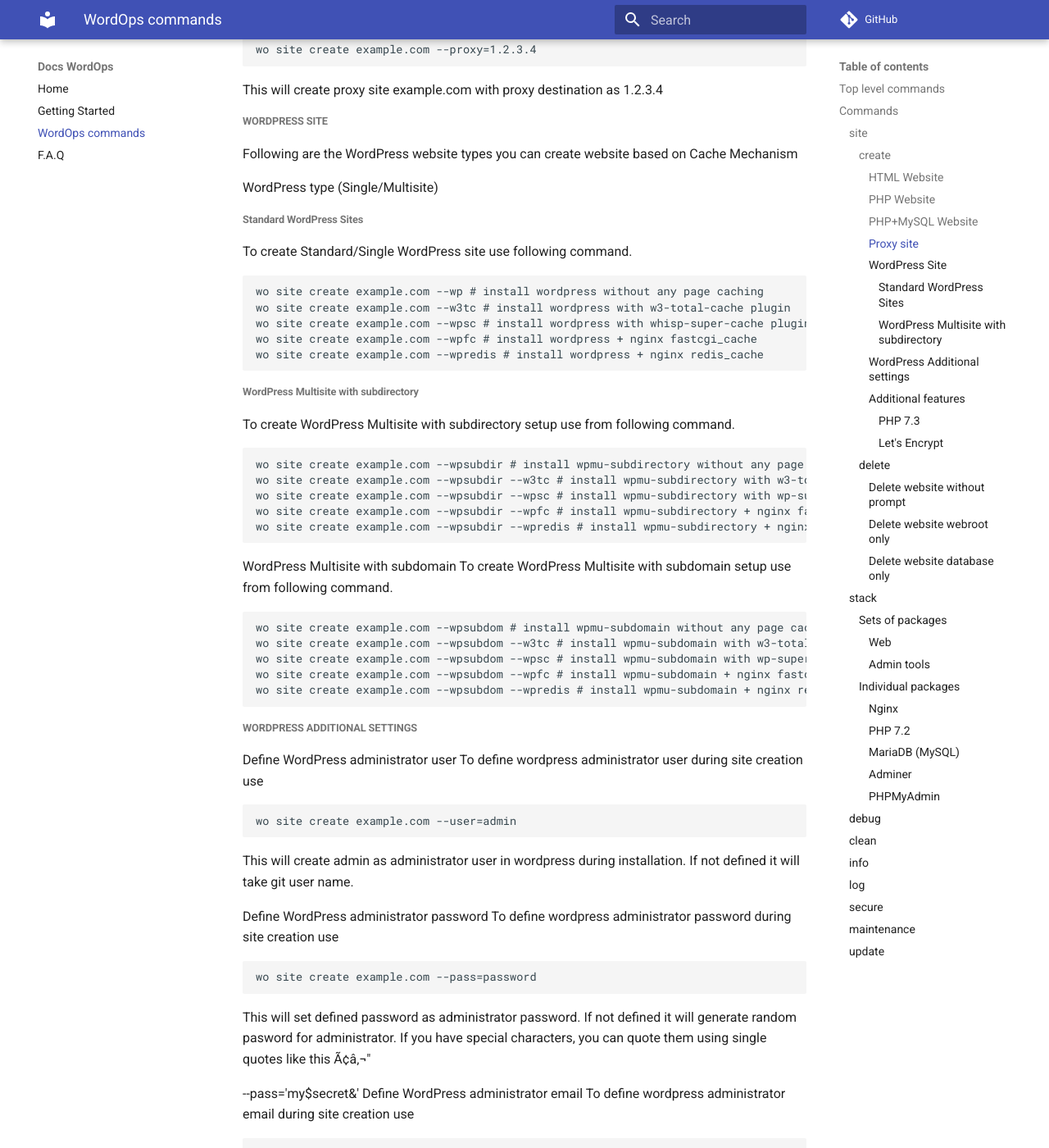
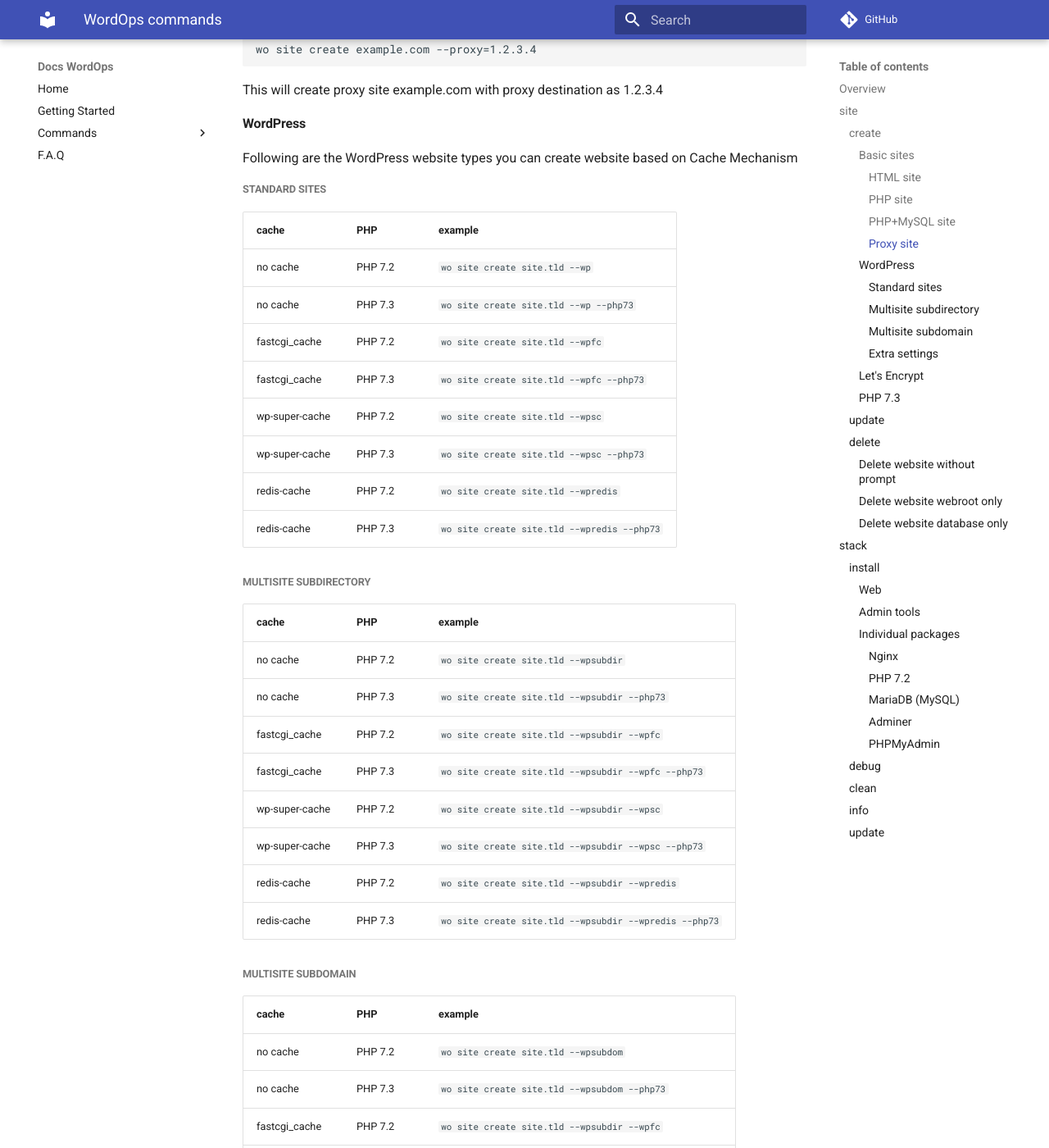
Before and after one commit to WordOps/docs.wordops.net, an MkDocs documentation site: the page built from docs/commands.md, in a window 1280 px wide and 1400 px high, scrolled down 1501 px. Shown: the whole window at 82% size. Built offline with MkDocs 1.6.1 and Material for MkDocs 9.7.7, drawn with Linux system fonts in a browser that asks for light colours; comment, search, counter and statistics services are not loaded; some of the changed text lies outside the part shown.

Commit message:
update documentation

````diff
--- a/docs/commands.md
+++ b/docs/commands.md
@@ -1,10 +1,10 @@
 # WordOps commands
 
-## Top level commands
+## Overview
 
 | command | feature | example |
 |-|---------|-|
-| [site](#site) | create, delete, edit sites | `wo site create site.tld --wp` |
+| [site](#site) |  [create](#create), [update](#update), [delete](#delete), list sites | `wo site create site.tld --wp` |
 | [stack](#stack) | install/remove WordOps server stacks | `wo stack install --nginx` |
 | [debug](#debug) | commands to do server level debugging | `wo debug site.tld --php` |
 | [clean](#clean) | clean Wordops cache backend | `wo clean --fastcgi` |
@@ -14,14 +14,13 @@
 | [maintenance](#maintenance) | perform server package updates | `wo maintenance`
 | [update](#update) | update WordOps | `wo update` |
 
-## Commands
+## site
 
-### site
+### create
 
-#### create
+#### Basic sites
 
-
-###### HTML Website
+##### HTML site
 
 To create simple html website use this command.
 
@@ -29,7 +28,7 @@
 wo site create example.com --html
 ```
 
-###### PHP Website
+##### PHP site
 
 To create simple php website with no database use this command.
 
@@ -37,7 +36,7 @@
 wo site create example.com --php
 ```
 
-###### PHP+MySQL Website
+##### PHP+MySQL site
 
 To create simple php website with database use this command.
 
@@ -45,9 +44,9 @@
 wo site create example.com --mysql
 ```
 
-NOTE: You can find MySQL database details in ee-config.php file.
+NOTE: You can find MySQL database details in wo-config.php file.
 
-###### Proxy site
+##### Proxy site
 
 To create site with Proxy configuration you can use --proxy during site creation
 
@@ -65,47 +64,52 @@
 
 This will create proxy site example.com with proxy destination as 1.2.3.4
 
-##### WordPress Site
+#### WordPress
 
 Following are the WordPress website types you can create website based on Cache Mechanism
 
-WordPress type (Single/Multisite)
+##### Standard sites
 
-###### Standard WordPress Sites
 
-To create Standard/Single WordPress site use following command.
+ cache          | PHP     | example
+-------- -------------- | ------- | -------------------------------------------
+ no cache       | PHP 7.2 | `wo site create site.tld --wp`
+          no cache       | PHP 7.3 | `wo site create site.tld --wp --php73`
+          fastcgi_cache  | PHP 7.2 | `wo site create site.tld --wpfc`
+          fastcgi_cache  | PHP 7.3 | `wo site create site.tld --wpfc --php73`
+          wp-super-cache | PHP 7.2 | `wo site create site.tld --wpsc`
+          wp-super-cache | PHP 7.3 | `wo site create site.tld --wpsc --php73`
+          redis-cache    | PHP 7.2 | `wo site create site.tld --wpredis`
+          redis-cache    | PHP 7.3 | `wo site create site.tld --wpredis --php73`
 
-```bash
-wo site create example.com --wp # install wordpress without any page caching
-wo site create example.com --w3tc # install wordpress with w3-total-cache plugin
-wo site create example.com --wpsc # install wordpress with whisp-super-cache plugin
-wo site create example.com --wpfc # install wordpress + nginx fastcgi_cache
-wo site create example.com --wpredis # install wordpress + nginx redis_cache
-```
 
-###### WordPress Multisite with subdirectory
+##### Multisite subdirectory
 
-To create WordPress Multisite with subdirectory setup use from following command.
+ cache          | PHP     | example
+ -------------- | ------- | -------------------------------------------
+ no cache       | PHP 7.2 | `wo site create site.tld --wpsubdir`
+          no cache       | PHP 7.3 | `wo site create site.tld --wpsubdir --php73`
+          fastcgi_cache  | PHP 7.2 | `wo site create site.tld --wpsubdir --wpfc`
+          fastcgi_cache  | PHP 7.3 | `wo site create site.tld --wpsubdir --wpfc --php73`
+          wp-super-cache | PHP 7.2 | `wo site create site.tld --wpsubdir --wpsc`
+          wp-super-cache | PHP 7.3 | `wo site create site.tld --wpsubdir --wpsc --php73`
+          redis-cache    | PHP 7.2 | `wo site create site.tld --wpsubdir --wpredis`
+          redis-cache    | PHP 7.3 | `wo site create site.tld --wpsubdir --wpredis --php73`
 
-```bash
-wo site create example.com --wpsubdir # install wpmu-subdirectory without any page caching
-wo site create example.com --wpsubdir --w3tc # install wpmu-subdirectory with w3-total-cache plugin
-wo site create example.com --wpsubdir --wpsc # install wpmu-subdirectory with wp-super-cache plugin
-wo site create example.com --wpsubdir --wpfc # install wpmu-subdirectory + nginx fastcgi_cache
-wo site create example.com --wpsubdir --wpredis # install wpmu-subdirectory + nginx redis_cache
-```
+##### Multisite subdomain
 
-WordPress Multisite with subdomain To create WordPress Multisite with subdomain setup use from following command.
+ cache          | PHP     | example
+-------------- | ------- | -------------------------------------------------
+ no cache       | PHP 7.2 | `wo site create site.tld --wpsubdom`
+          no cache       | PHP 7.3 | `wo site create site.tld --wpsubdom --php73`
+          fastcgi_cache  | PHP 7.2 | `wo site create site.tld --wpsubdir --wpfc`
+          fastcgi_cache  | PHP 7.3 | `wo site create site.tld --wpsubdom --wpfc --php73`
+          wp-super-cache | PHP 7.2 | `wo site create site.tld --wpsubdom --wpsc`
+          wp-super-cache | PHP 7.3 | `wo site create site.tld --wpsubdom --wpsc --php73`
+          redis-cache    | PHP 7.2 | `wo site create site.tld --wpsubdom --wpredis`
+          redis-cache    | PHP 7.3 | `wo site create site.tld --wpsubdom --wpredis --php73`
 
-```bash
-wo site create example.com --wpsubdom # install wpmu-subdomain without any page caching
-wo site create example.com --wpsubdom --w3tc # install wpmu-subdomain with w3-total-cache plugin
-wo site create example.com --wpsubdom --wpsc # install wpmu-subdomain with wp-super-cache plugin
-wo site create example.com --wpsubdom --wpfc # install wpmu-subdomain + nginx fastcgi_cache
-wo site create example.com --wpsubdom --wpredis # install wpmu-subdomain + nginx redis_cache
-```
-
-##### WordPress Additional settings
+##### Extra settings
 
 Define WordPress administrator user To define wordpress administrator user during site creation use
 
@@ -121,27 +125,35 @@
 wo site create example.com --pass=password
 ```
 
-This will set defined password as administrator password. If not defined it will generate random pasword for administrator. If you have special characters, you can quote them using single quotes like this Ã¢â‚¬"
+This will set defined password as administrator password. If not defined it will generate random pasword for administrator. If you have special characters, you can quote them using single quotes like this :
 
 --pass='my$secret&' Define WordPress administrator email To define wordpress administrator email during site creation use
 
 ```bash
-wo site create example.com --email=ee@example.com
+wo site create example.com --email=wo@site.tld
 ```
 
 This will set defined email as administrator email. If not defined it will set git email as administrator email.
 
-##### Additional features
+#### Let's Encrypt
 
 WordOps supports Let's Encrypt out of the box.
 
 ```bash
-wo site create example.com --letsencrypt
+wo site create site.tld --letsencrypt
+```
+
+This command will issue a certificate for site.tld + www.site.tld.
+
+But WordOps also supports issuing Let's Encrypt certificates with subdomains.
+
+```bash
+wo site create example.com --letsencrypt=subdomain
 ```
 
 You can add --letsencrypt to any other flag.
 
-###### PHP 7.3
+#### PHP 7.3
 
 To create site with PHP 7.3 you can use --php73 during site creation
 
@@ -151,54 +163,49 @@
 wo site create example.com --wp --php73
 ```
 
-To create simple php(with v7.0) website with no database use this command.
+To create simple php(with v7.3) website with no database use this command.
 
 ```bash
 wo site create example.com --php73
 ```
 
-###### Let's Encrypt
+### update
 
-WordOps supports Let's Encrypt out of the box.
 
-```bash
-wo site create example.com --letsencrypt
-```
-
-You can add --letsencrypt to any other flag.
 
 --------------------------------------------------------------------------------
 
-#### delete
+### delete
 
-To delete site created with EasyEngine (ee) use
+To delete site created with EasyEngine (wo) use
 
 ```bash
-ee site delete example.com</code>
+wo site delete example.com</code>
 ```
 
-###### Delete website without prompt
+#### Delete website without prompt
 
 ```bash
-ee site delete example.com --no-prompt</code>
+wo site delete example.com --no-prompt</code>
 ```
 
-###### Delete website webroot only
+#### Delete website webroot only
 
 ```bash
-ee site delete example.com --files</code>
+wo site delete example.com --files</code>
 ```
 
-###### Delete website database only
+#### Delete website database only
 
 ```bash
-ee site delete example.com --db</code>
+wo site delete example.com --db</code>
 ```
-### stack
 
-#### Sets of packages
+## stack
 
-##### Web
+### install
+
+#### Web
 
 This will install Nginx, PHP 7.2, MariaDB & additional tools available on port 22222
 
@@ -212,7 +219,7 @@
 wo stack install web
 ```
 
-##### Admin tools
+#### Admin tools
 
 ```bash
 wo stack install --admin
@@ -256,10 +263,36 @@
 
 ### info
 
+```bash
+
+
 ### log
 
 ### secure
 
 ### maintenance
 
+Update servers packages :
+
+```bash
+wo maintenance
+```
+
+This command is equivalent to :
+
+```bash
+apt update
+apt dist-upgrade
+apt autoremove --purge
+apt autoclean
+```
+
+Package update is performed in a non-interactive way, with the policy of never overwriting packages configuration with new configuration.
+
 ### update
+
+Update WordOps to the latest release with the command :
+
+```bash
+wo update
+```
--- a/mkdocs.yml
+++ b/mkdocs.yml
@@ -1,6 +1,7 @@
 site_name: Docs WordOps
+site_description: Wordops documentation and user guides
 repo_url: https://github.com/WordOps/WordOps/
-edit_uri: ""
+edit_uri: "https://github.com/WordOps/docs.wordops.io/edit/master/docs/"
 
 theme:
   name: 'material'
@@ -8,7 +9,11 @@
   language: 'en'
 
 nav:
-  - Home: 'README.md'
-  - Getting Started: 'getting-started.md'
-  - WordOps commands: 'commands.md'
-  - F.A.Q: 'faq.md'
+- Home: 'README.md'
+- Getting Started: 'getting-started.md'
+- Commands:
+    - Overview: 'commands/#overview'
+    - site: 'commands/#site'
+    - stack: 'commands/#stack'
+    - update: 'commands/#update'
+- F.A.Q: 'faq.md'
````
Also changed, not shown: README.md (+16 -2 lines), 1 other file.
